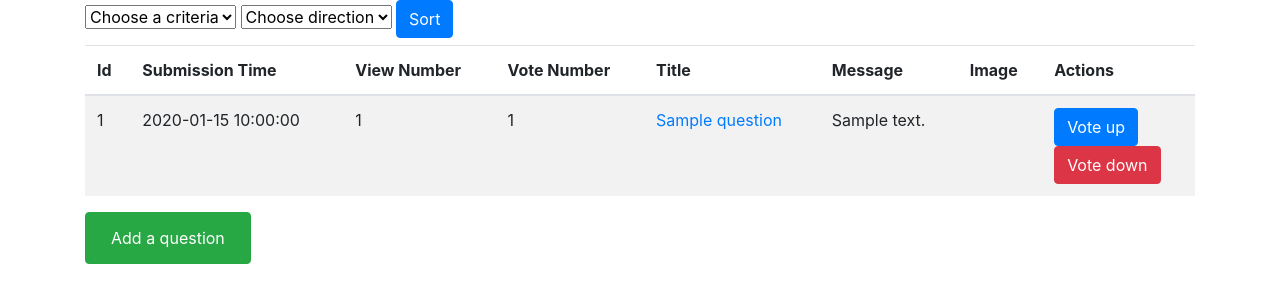
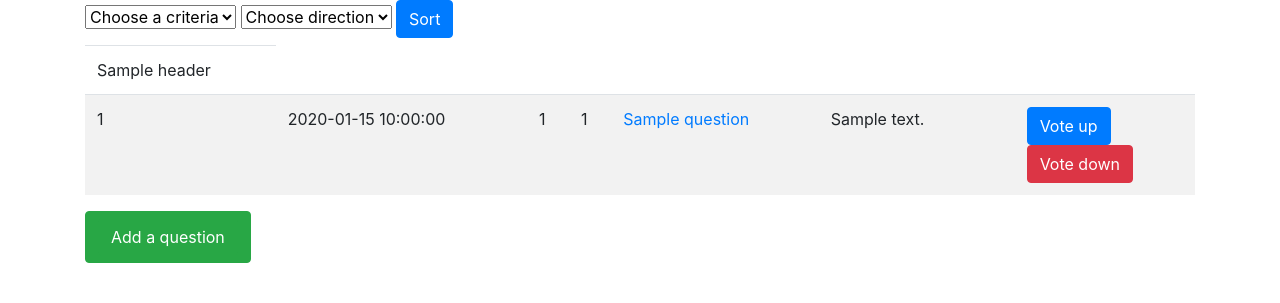
Before and after one commit to MihaelaNaidin040696/ask-mate, a Flask app: template templates/list_of_questions.html in a window 1280 px wide. Shown: the part 56-359 px from the top of the page. Run offline with Flask 2, Linux system fonts and the light colour scheme; the template is opened without the code that fills it: most values are stand-ins (such as "Sample title", 1, 10 or a date in 2020).

Commit message:
headers for tabel of question

```diff
--- a/server.py
+++ b/server.py
@@ -15,8 +15,9 @@ app.config["UPLOAD_FOLDER"] = UPLOAD_FOLDER
 def display_questions():
     criteria = request.args.get("order_by", "submission_time")
     direction = request.args.get("order_direction", "desc")
+    headers=data_manager.get_headers()
     sorted_questions = data_manager.sort_questions(criteria, direction)
-    return render_template("list_of_questions.html", questions=sorted_questions)
+    return render_template("list_of_questions.html", questions=sorted_questions, headers=headers)
 
 
 @app.route("/question/<question_id>", methods=["GET", "POST"])
@@ -121,4 +122,4 @@ def vote_down_answer(answer_id):
 
 if __name__ == "__main__":
     app.run(debug=True,
-            port=5001)
+            port=5000)
--- a/templates/individual_question.html
+++ b/templates/individual_question.html
@@ -1,7 +1,7 @@
 {% extends "base.html" %} {% block title %}Question{% endblock title %} {% block
 content %}
 <h2>QUESTION</h2>
-<h1>{{question_id}}</h1>
+
 <table class="table table-bordered">
     <thead>
         <tr>
--- a/templates/list_of_questions.html
+++ b/templates/list_of_questions.html
@@ -29,16 +29,13 @@ block content %}
 
 <table class="table table-striped table-hover">
     <thead>
+
         <tr>
-            <th>Id</th>
-            <th>Submission Time</th>
-            <th>View Number</th>
-            <th>Vote Number</th>
-            <th>Title</th>
-            <th>Message</th>
-            <th>Image</th>
-            <th>Actions</th>
+            {% for header in headers %}
+                <td>{{ header }}</td>
+             {% endfor %}
         </tr>
+
     </thead>
     <tbody>
         {% for question in questions %}
```
Also changed, not shown: data_manager.py (+11 -0 lines).
